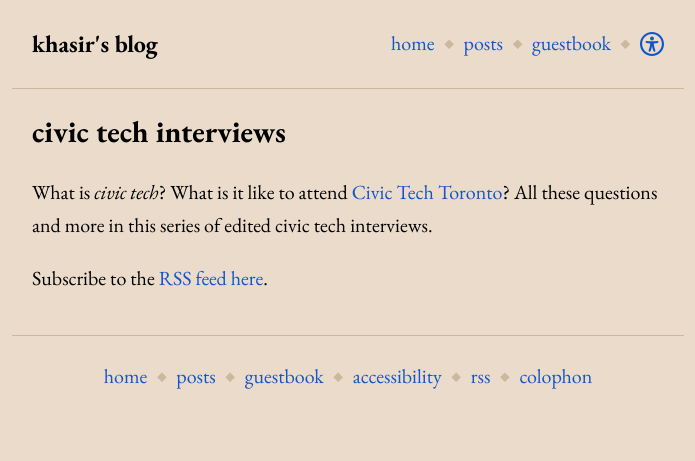
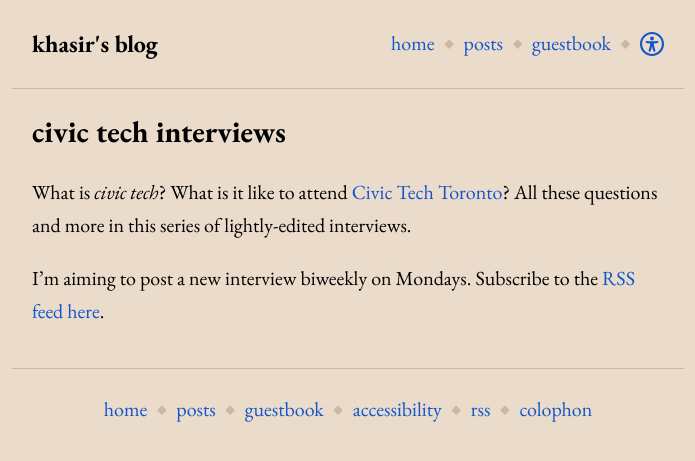
Before and after one commit to Khasir/personal-site, a Jekyll site: the page built from interviews.md, in a window 1280 px wide. Shown: the top 461 px of the page, without its empty margins (292-987 px from the left). Built offline with Jekyll 4.4.1, drawn with Linux system fonts in a browser that asks for light colours.

Commit message:
order interviews from first to last, minor edits

```diff
--- a/_layouts/interviews-list.html
+++ b/_layouts/interviews-list.html
@@ -7,7 +7,7 @@
     {{ content }}
   </div>
   <ul class="entry-list">
-    {% assign entries = site.interviews | sort: "post_date" | reverse | where_exp: "i", "i.hidden != true" %}
+    {% assign entries = site.interviews | sort: "post_date" | where_exp: "i", "i.hidden != true" %}
     {% for entry in entries %}
     <li>
       {% if entry.encrypted %}{% include lock-icon.html %} {% endif %}<a href="{{ entry.url | relative_url }}">{{ entry.title }}</a>
--- a/interviews.md
+++ b/interviews.md
@@ -3,6 +3,6 @@
 title: Civic Tech Interviews
 permalink: /interviews/
 ---
-What is *civic tech*? What is it like to attend [Civic Tech Toronto](https://civictech.ca/)? All these questions and more in this series of edited civic tech interviews.
+What is *civic tech*? What is it like to attend [Civic Tech Toronto](https://civictech.ca/)? All these questions and more in this series of lightly-edited interviews.
 
-Subscribe to the [RSS feed here](/interviews/feed.xml).
+I'm aiming to post a new interview biweekly on Mondays. Subscribe to the [RSS feed here](/interviews/feed.xml).
```
